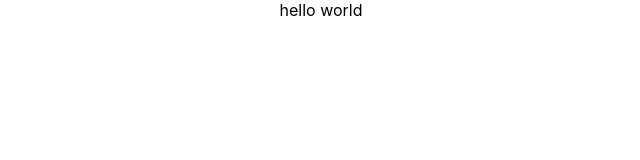
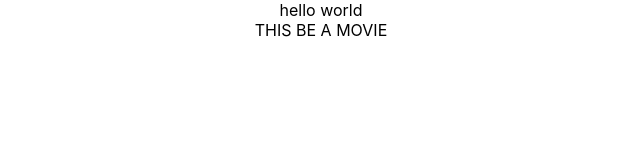
Before and after one commit to fbudiman/Movie-Search-C, a React (Create React App) app in the folder movie-search/: page / in a window 1280 px wide. Shown: the top 160 px of the page, without its empty margins (319-959 px from the left). Built offline with nearby package versions, Linux system fonts and the light colour scheme.

Commit message:
sets up Movie component

```diff
--- a/movie-search/src/App.js
+++ b/movie-search/src/App.js
@@ -1,6 +1,11 @@
-import React, { Component } from 'react';
-import './App.css';
+// React
+import React, { Component } from 'react'
+// Styles
+import './App.css'
+// Services
 import { search } from './services/search'
+// Components
+import Movie from './components/Movie/Movie'
 
 class App extends Component {
 
@@ -8,6 +13,8 @@ class App extends Component {
         return (
             <div className="App">
                 hello world
+
+                <Movie />
             </div>
         )
     }
--- /dev/null
+++ b/movie-search/src/components/Movie/Movie.css
@@ -0,0 +1,3 @@
+.Movie {
+
+}
--- /dev/null
+++ b/movie-search/src/components/Movie/Movie.js
@@ -0,0 +1,12 @@
+// React
+import React from 'react'
+// Styles
+import './Movie.css'
+
+const Movie = movie => {
+	return (
+		<div>THIS BE A MOVIE</div>
+	)
+}
+
+export default Movie
```
Also changed, not shown: 1 other file (tests, documents, lock files or other folders).
